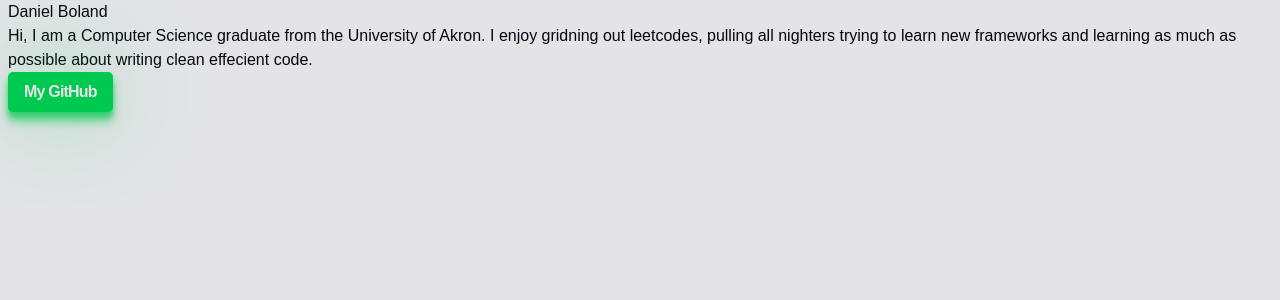
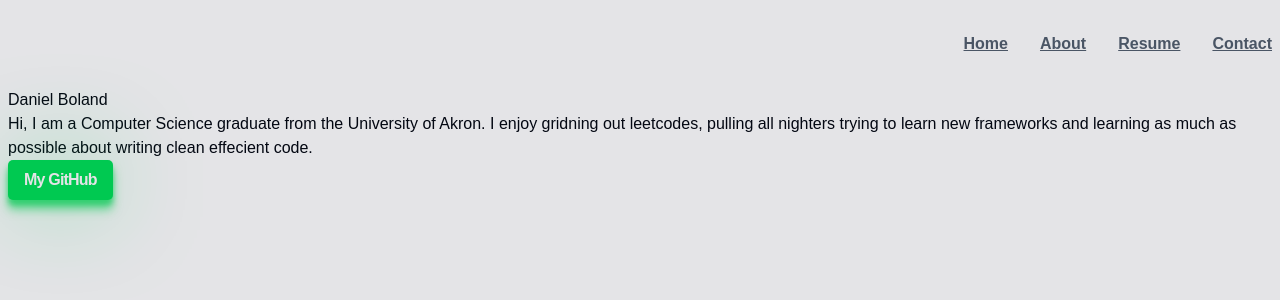
Before and after one commit to dboland08/portfolio-website, a Next.js app: page / in a window 1280 px wide. Shown: the top 300 px of the page. Built offline with nearby package versions, Linux system fonts and the light colour scheme; a web font is replaced by a local one.

Commit message:
Add header section

```diff
--- a/app/page.tsx
+++ b/app/page.tsx
@@ -1,10 +1,29 @@
 import Image from "next/image";
 import "../lib/home.css"
 import "../lib/utils.css"
+import "../components/header.css"
 
 export default function Home() {
   return (
     <div>
+      <header className="header container">
+        <nav>
+          <ul className="header__menu">
+            <li>
+              <a className="header__link" href="">Home</a>
+            </li>
+            <li>
+              <a className="header__link" href="#about">About</a>
+            </li>
+            <li>
+              <a className="header__link" href="#resume">Resume</a>
+            </li>
+            <li>
+              <a className="header__link" href="#contact">Contact</a>
+            </li>
+          </ul>
+        </nav>
+      </header>
       <article className="container">
         <h1>Daniel Boland</h1>
         <p> Hi, I am a Computer Science graduate from the University of Akron.
--- /dev/null
+++ b/components/header.css
@@ -0,0 +1,24 @@
+.header {
+    display: flex;
+    justify-content: flex-end;
+    align-items: center;
+    padding-top: 2rem;
+    padding-bottom: 2rem;
+}
+
+.header__menu {
+    display: flex;
+    align-items: center;
+    padding: 0;
+    gap: 2em;
+}
+
+.header__link {
+    font-weight: 600;
+    text-decoration: underline;
+    color: var(--color-gray600);
+}
+
+.header__link:hover {
+    color: var(--color-green);
+}
```
